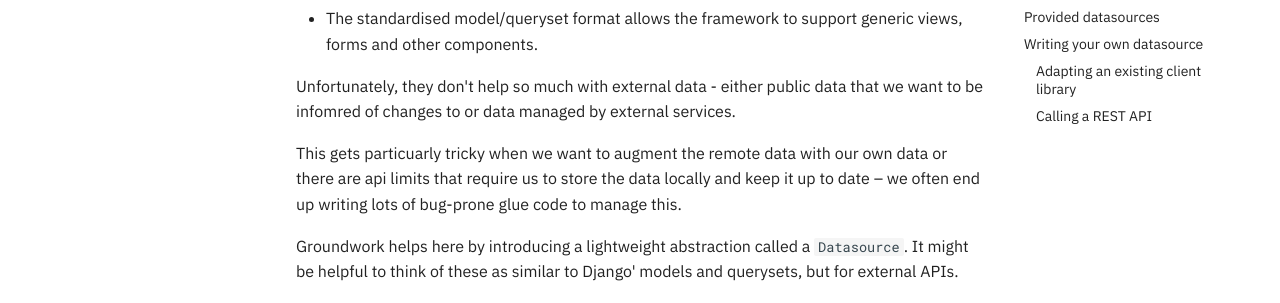
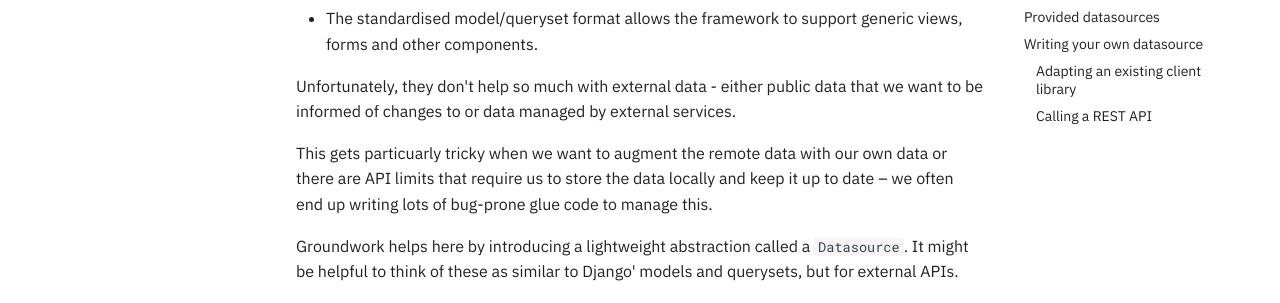
Before and after one commit to commonknowledge/groundwork, an MkDocs documentation site: the page built from docs/guides/data-pipeline.md, in a window 1280 px wide and 900 px high. Shown: the part 322-625 px from the top of the window. Built offline with MkDocs 1.6.1 and Material for MkDocs 9.7.7, drawn with Linux system fonts in a browser that asks for light colours; some of the changed text lies outside the part shown.

Commit message:
fix typos in documentation

```diff
--- a/docs/guides/data-pipeline.md
+++ b/docs/guides/data-pipeline.md
@@ -4,9 +4,9 @@ useful for several reasons, but mainly:
 - Consistent conventions mean less surprises about how different things work.
 - The standardised model/queryset format allows the framework to support generic views, forms and other components.
 
-Unfortunately, they don't help so much with external data - either public data that we want to be infomred of changes to or data managed by external services.
+Unfortunately, they don't help so much with external data - either public data that we want to be informed of changes to or data managed by external services.
 
-This gets particuarly tricky when we want to augment the remote data with our own data or there are api limits that
+This gets particuarly tricky when we want to augment the remote data with our own data or there are API limits that
 require us to store the data locally and keep it up to date – we often end up writing lots of bug-prone glue code to
 manage this.
 
@@ -216,7 +216,7 @@ Forthcoming:
 
 ### Adapting an existing client library
 
-Many services provide their own python client library. If the one you're building a datasource for does, it's better to
+Many services provide their own Python client library. If the one you're building a datasource for does, it's better to
 simply adapt it in the Datasource interface than reinvent the wheel.
 
 To do this, extend [Datasource](../../api/pyck.core.datasources/#externalresource). You need to implement `get()`
```
Also changed, not shown: README.md (+1 -3 lines), docs/contributing.md (+1 -1 lines), pyck/geo/docs/map.components.md (+2 -2 lines), 3 other files.
